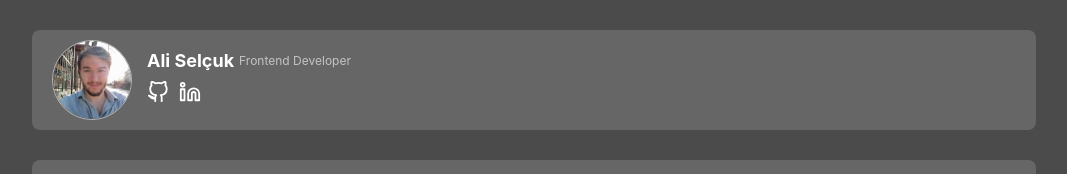
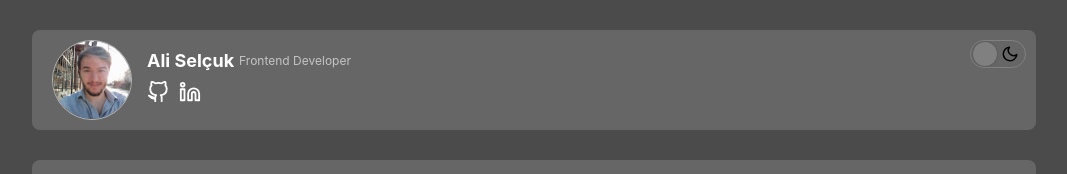
Before and after one commit to aselcuk/personal-blog, a Next.js app: page / in a window 1280 px wide. Shown: the top 174 px of the page, without its empty margins (106-1173 px from the left). Built offline with nearby package versions, Linux system fonts and the light colour scheme.

Commit message:
swicth input done

```diff
--- a/components/article-card/index.tsx
+++ b/components/article-card/index.tsx
@@ -14,7 +14,7 @@ ArticleCard.Description = function ArticleCardDescription({ children, customStyl
   return <Description {...props} customStyle={customStyle}>{children}</Description>;
 };
 
-ArticleCard.Title = function ArticleCardTitle({ children, customStyle, ...props }: HTMLElementProps<'span'>) {
+ArticleCard.Title = function ArticleCardTitle({ children, customStyle, ...props }: HTMLElementProps<'h2'>) {
   return <Title {...props} customStyle={customStyle}>{children}</Title>;
 };
 
--- a/components/article-card/styles/ArticleCard.ts
+++ b/components/article-card/styles/ArticleCard.ts
@@ -44,7 +44,6 @@ export const Description = styled.span`
 
 export const SubText = styled.span`
   font-size: 11px;
-  white-space: nowrap;
   margin-top: 2px;
   color: ${({ theme }) => theme.colors.subTextColor};
 
--- a/components/index.ts
+++ b/components/index.ts
@@ -2,3 +2,4 @@ export { default as Box } from './box';
 export { default as UserCard } from './user-card';
 export { default as ArticleCard } from './article-card';
 export { default as Text } from './text';
+export { default as Switch } from './switch-input';
--- /dev/null
+++ b/components/switch-input/index.tsx
@@ -0,0 +1,15 @@
+import { HTMLElementProps } from 'core';
+import { SwitchButton, SwitchInput, SwitchLabel } from './styles/SwitchInput';
+
+
+export default function Switch({ children, customStyle, ...props }: HTMLElementProps<'span'>) {
+  return <SwitchButton {...props} customStyle={customStyle}>{children}</SwitchButton>;
+}
+
+Switch.Input = function SwitchInp({ children, customStyle, ...props }: HTMLElementProps<'input'>) {
+  return <SwitchInput {...props} customStyle={customStyle}>{children}</SwitchInput>;
+};
+
+Switch.Label = function SwitchLab({ children, customStyle, ...props }: HTMLElementProps<'label'>) {
+  return <SwitchLabel {...props} customStyle={customStyle}>{children}</SwitchLabel>;
+};
--- /dev/null
+++ b/components/switch-input/styles/SwitchInput.ts
@@ -0,0 +1,42 @@
+import styled from 'styled-components/macro';
+
+export const SwitchInput = styled.input`
+  height: 0;
+  width: 0;
+  visibility: hidden;
+`;
+
+export const SwitchLabel = styled.label`
+  display: flex;
+  align-items: center;
+  justify-content: space-between;
+  cursor: pointer;
+  width: 56px;
+  height: 28px;
+  border-radius: 100px;
+  border: 1px solid gray;
+  position: relative;
+  transition: background-color 0.2s;
+`;
+
+export const SwitchButton = styled.span`
+  content: "";
+  position: absolute;
+  top: 1px;
+  left: 2px;
+  width: 24px;
+  height: 24px;
+  border-radius: 45px;
+  transition: 0.2s;
+  z-index: 1;
+  background: grey;
+  box-shadow: 0 0 2px 0 rgba(10, 10, 10, 0.29);
+  ${SwitchInput}:checked + ${SwitchLabel} & {
+    left: calc(100% - 2px);
+    transform: translateX(-100%);
+  }
+
+  ${SwitchLabel}:active & {
+    width: 35px;
+  }
+`;
--- a/components/user-card/index.tsx
+++ b/components/user-card/index.tsx
@@ -15,7 +15,7 @@ UserCard.InfoHeader = function UserCardInfoHeader({ children, customStyle, ...pr
   return <InfoHeader {...props} customStyle={customStyle}>{children}</InfoHeader>;
 };
 
-UserCard.Title = function UserCardTitle({ children, customStyle, ...props }: HTMLElementProps<'span'>) {
+UserCard.Title = function UserCardTitle({ children, customStyle, ...props }: HTMLElementProps<'h1'>) {
   return <Title {...props} customStyle={customStyle}>{children}</Title>;
 };
 
--- a/containers/user-card-container.tsx
+++ b/containers/user-card-container.tsx
@@ -1,9 +1,13 @@
 import { css } from 'styled-components';
-import { Box, UserCard } from 'components';
-import { Github, Linkedin } from 'components/icons';
+import { useState } from 'react';
+import { Box, Switch, UserCard } from 'components';
+import { Github, Linkedin, Moon, Sun } from 'components/icons';
 
 export default function UserCardContainer() {
+  const [isToggled, setIsToggled] = useState(false);
+
   return (
+    <Box customStyle={css`position: relative;`}>
       <UserCard>
         <UserCard.ImageWrapper>
           <img src='/assets/img/profile.jpg' alt='user profile' />
@@ -24,5 +28,24 @@ export default function UserCardContainer() {
           </UserCard.InfoLinks>
         </Box>
       </UserCard>
+      <Box customStyle={css`position: absolute; right: 20px; top: -10px;`}>
+        <Switch.Input
+          className='switch-checkbox'
+          type='checkbox'
+          id='theme-switch'
+          checked={isToggled}
+          onChange={e => setIsToggled(e.target.checked)}
+        />
+        <Switch.Label className='switch-label' htmlFor='theme-switch'>
+          <Switch className='switch-button' />
+          <Box customStyle={css`margin-left: 6px; margin-top: 3px; color: rgb(229, 233, 31);`}>
+            <Sun width='18px' height='18px' strokeWidth='2' />
+          </Box>
+          <Box customStyle={css`position: absolute; right: 6px; top: 4px;`}>
+            <Moon width='18px' height='18px' strokeWidth='2' />
+          </Box>
+        </Switch.Label>
+      </Box>
+    </Box>
   );
 }
```
Lines whose indentation alone changed are shown as unchanged.
